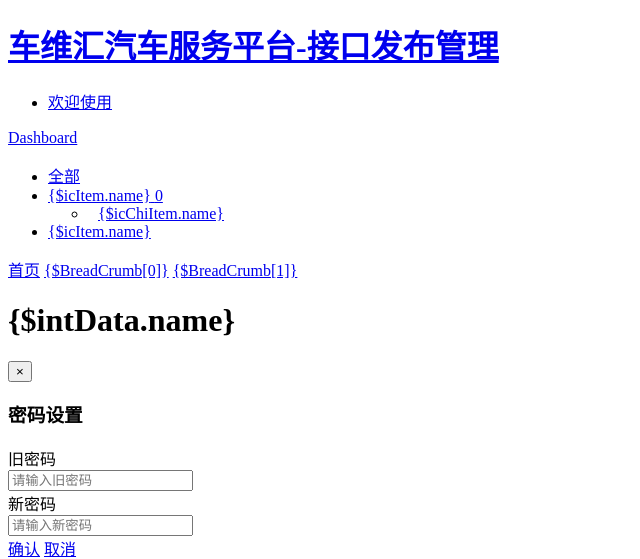
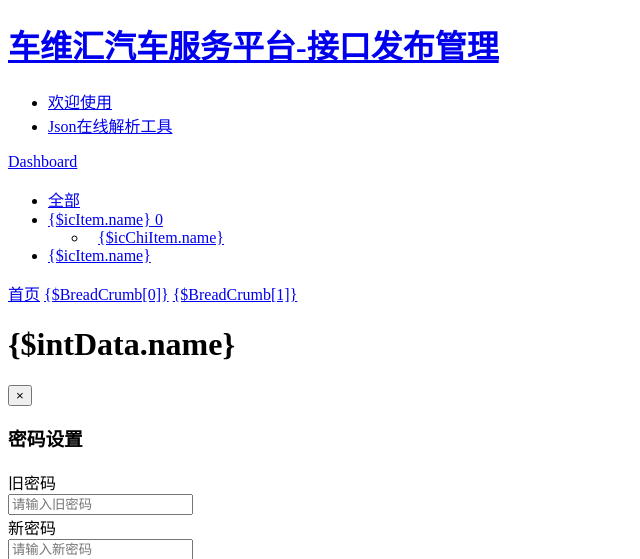
Before and after one commit to npmcdn-to-unpkg-bot/my-pro, a PHP site: the page made by Application/Inter/View/index/header.php in a window 1280 px wide. Shown: the top 559 px of the page, without its empty margins (0-640 px from the left). Run offline with PHP 8.4, Linux system fonts and the light colour scheme; the template is opened without the code that fills it, so the values that code supplies are empty.

Commit message:
接口发布查看界面加入json在线格式化地址连接

```diff
--- a/Application/Inter/View/index/header.php
+++ b/Application/Inter/View/index/header.php
@@ -56,6 +56,7 @@
         <li><a href="login.html"><i class="fa fa-key"></i> Log Out</a></li>
       </ul> -->
     </li>
+    <li  class="dropdown" id="profile-messages" ><a title=""  href="http://www.bejson.com/"  target="_blank"><i class="fa fa-retweet"></i>  <span class="text">Json在线解析工具</span><b class="caret"></b></a></li>
     <!-- <li class="dropdown" id="menu-messages"><a href="#" data-toggle="dropdown" data-target="#menu-messages" class="dropdown-toggle"><i class="fa fa-envelope"></i> <span class="text">Messages</span> <span class="label label-important">5</span> <b class="caret"></b></a>
       <ul class="dropdown-menu">
         <li><a class="sAdd" title="" href="#"><i class="fa-plus"></i> new message</a></li>
```
